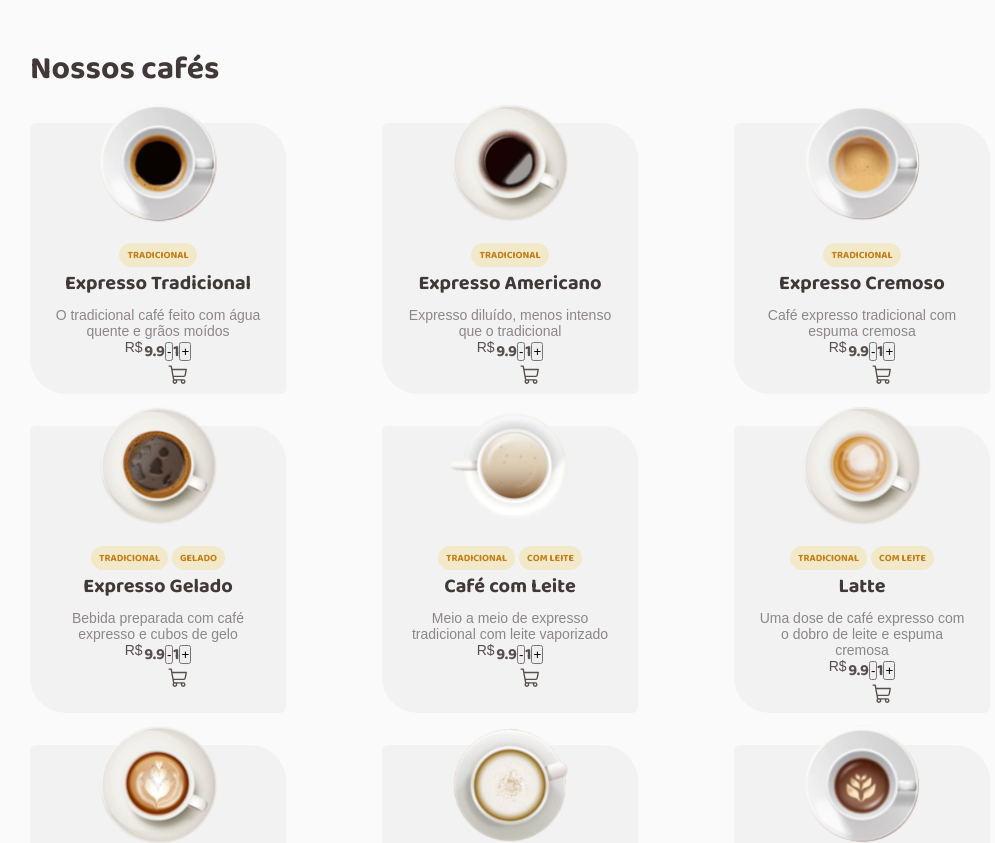
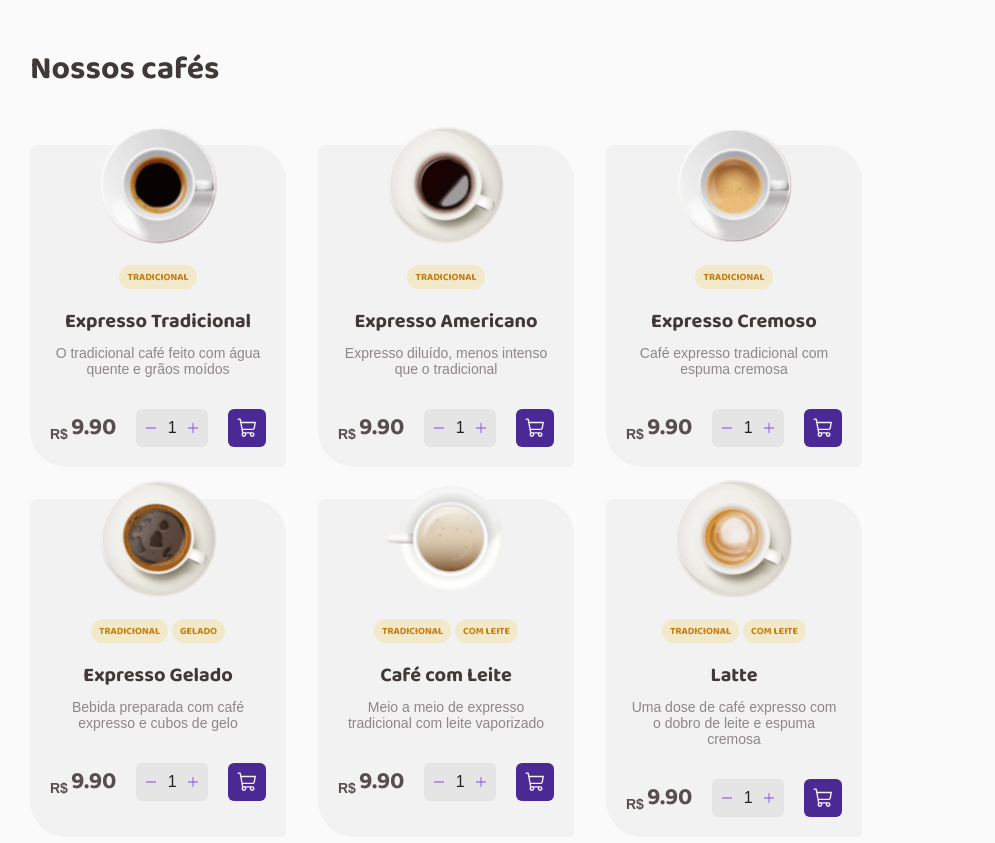
Before and after one commit to Matheus1714/ignite-project-coffee-delivery, a React (Vite) app: page / in a window 1280 px wide. Shown: the part 1060-1903 px from the top of the page, without its empty margins (130-1125 px from the left). Built offline with nearby package versions, Linux system fonts and the light colour scheme.

Commit message:
design cards items

```diff
--- a/src/pages/Home/components/CardItem/index.tsx
+++ b/src/pages/Home/components/CardItem/index.tsx
@@ -1,6 +1,7 @@
 import * as S from './styles'
 import { Item } from '../../../../database/data'
 import { ShoppingCart } from '@phosphor-icons/react'
+import * as Icon from '@phosphor-icons/react'
 
 interface CardItemProps {
   item: Item
@@ -22,18 +23,22 @@ export function CardItem({ item }: CardItemProps) {
       <h1>{item.name}</h1>
       <p>{item.description}</p>
       <S.ItemControl>
-        <S.PriceText>
-          <p>R$</p>
-          <strong>{item.price}</strong>
-        </S.PriceText>
-        <div>
-          <div>
-            <button>-</button>
-            <span>1</span>
-            <button>+</button>
-          </div>
+        <S.ItemCost>
+          <span>R$</span>
+          <span>{item.price.toFixed(2)}</span>
+        </S.ItemCost>
+        <S.ItemQuantity>
+          <button>
+            <Icon.Minus size={14} />
+          </button>
+          <span>1</span>
+          <button>
+            <Icon.Plus size={14} />
+          </button>
+        </S.ItemQuantity>
+        <S.CartButton>
           <ShoppingCart size={22} />
-        </div>
+        </S.CartButton>
       </S.ItemControl>
     </S.CardItemWrapper>
   )
--- a/src/pages/Home/components/CardItem/styles.ts
+++ b/src/pages/Home/components/CardItem/styles.ts
@@ -26,6 +26,7 @@ export const CardItemWrapper = styled.main`
 export const LabelCharacteristicCotainer = styled.div`
   display: flex;
   gap: 0.25rem;
+  margin-bottom: 1rem;
 `
 
 export const LabelCharacteristic = styled.p`
@@ -45,20 +46,86 @@ export const ProductImage = styled.img`
 `
 
 export const ItemControl = styled.div`
+  width: 100%;
+  margin: 2rem 0 1.25rem 0;
+
   display: flex;
   justify-content: space-between;
+  align-items: center;
 `
 
-export const PriceText = styled.div`
-  display: flex;
-  gap: 0.1rem;
-  p {
+export const ItemCost = styled.div`
+  /* width: 5.625rem; */
+  display: inline-flex;
+  align-items: flex-end;
+  justify-content: flex-start;
+
+  span {
     color: ${(props) => props.theme.baseText};
-    font-weight: 400;
-    font-family: 'Roboto Mono', sans-serif;
-    font-size: 1.5rem;
-  }
-  > p {
-    font-size: 0.875rem;
+    line-height: 1.3;
+
+    &:first-child {
+      margin-right: 0.2rem;
+      font-size: 0.875rem;
+      font-weight: bold;
+      font-family: 'Roboto Mono', sans-serif;
+    }
+    &:last-child {
+      font-size: 1.5rem;
+      font-weight: 500;
+    }
   }
 `
+export const CartButton = styled.button`
+  border: none;
+  cursor: pointer;
+  text-decoration: none;
+
+  padding: 0.5rem;
+  background: ${(props) => props.theme.purpleDark};
+  border-radius: 6px;
+
+  display: flex;
+  align-items: center;
+  justify-content: center;
+
+  color: ${(props) => props.theme.baseCard};
+
+  :hover {
+    border-radius: 6px;
+    background: ${(props) => props.theme.purple};
+  }
+`
+
+export const ItemQuantity = styled.div`
+  background: ${(props) => props.theme.baseButton};
+  border-radius: 6px;
+  padding: 0 0.5rem;
+  height: 100%;
+
+  display: flex;
+  align-items: center;
+  justify-content: center;
+  gap: 0.25rem;
+  text-align: center;
+
+  span {
+    width: 1.25rem;
+    color: ${(props) => props.theme.baseTitle};
+    font-family: 'Roboto Mono', sans-serif;
+    font-size: 1rem;
+    line-height: 1.6;
+  }
+
+  button {
+    all: unset;
+    display: flex;
+    align-items: center;
+    justify-content: center;
+    cursor: pointer;
+    color: ${(props) => props.theme.purple};
+    :hover {
+      color: ${(props) => props.theme.purpleDark};
+    }
+  }
+`
--- a/src/pages/Home/components/ListItems/styles.ts
+++ b/src/pages/Home/components/ListItems/styles.ts
@@ -6,7 +6,7 @@ export const ListItemsContianer = styled.div`
 
 export const TitleList = styled.div`
   margin-top: 2rem;
-  margin-bottom: 2rem;
+  margin-bottom: 3.375rem;
   h1 {
     color: ${(props) => props.theme.baseSubtitle};
     font-size: 2rem;
@@ -16,7 +16,8 @@ export const TitleList = styled.div`
 
 export const Items = styled.div`
   display: flex;
-  justify-content: space-between;
+  justify-content: flex-start;
   flex-wrap: wrap;
   gap: 2rem;
+  margin-bottom: 10rem;
 `
```
